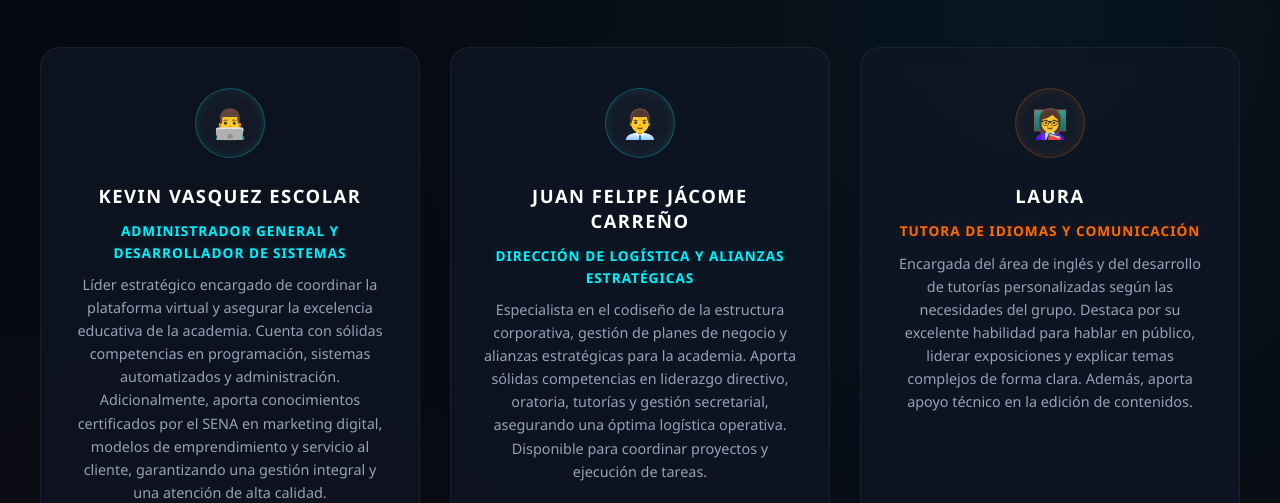
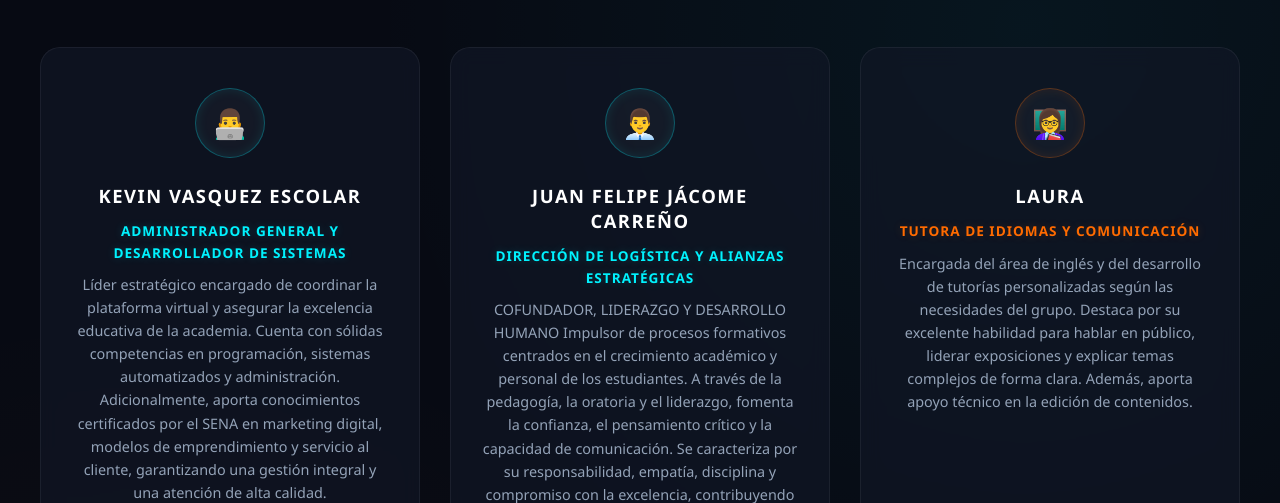
Before and after one commit to EDUCAPROACADEMI/EDUCA-PRO-, a plain HTML site: page personal.html in a window 1280 px wide. Shown: the part 297-800 px from the top of the page. Drawn offline with Linux system fonts and the light colour scheme.

Commit message:
Update personal.html

```diff
--- a/personal.html
+++ b/personal.html
@@ -43,7 +43,9 @@
     <div class="icon-container">👨‍💼</div>
     <h3>Juan Felipe Jácome carreño</h3>
     <p class="text-cyan" style="font-size: 0.85rem; font-weight: bold; margin-bottom: 10px; text-transform: uppercase; letter-spacing: 1px;">Dirección de Logística y Alianzas Estratégicas</p>
-    <p>Especialista en el codiseño de la estructura corporativa, gestión de planes de negocio y alianzas estratégicas para la academia. Aporta sólidas competencias en liderazgo directivo, oratoria, tutorías y gestión secretarial, asegurando una óptima logística operativa. Disponible para coordinar proyectos y ejecución de tareas.</p>
+    <p>COFUNDADOR, LIDERAZGO Y DESARROLLO HUMANO
+
+Impulsor de procesos formativos centrados en el crecimiento académico y personal de los estudiantes. A través de la pedagogía, la oratoria y el liderazgo, fomenta la confianza, el pensamiento crítico y la capacidad de comunicación. Se caracteriza por su responsabilidad, empatía, disciplina y compromiso con la excelencia, contribuyendo a la construcción de una comunidad educativa inspiradora y orientada al logro..</p>
 </div>
 
             <div class="card-module orange">
```
